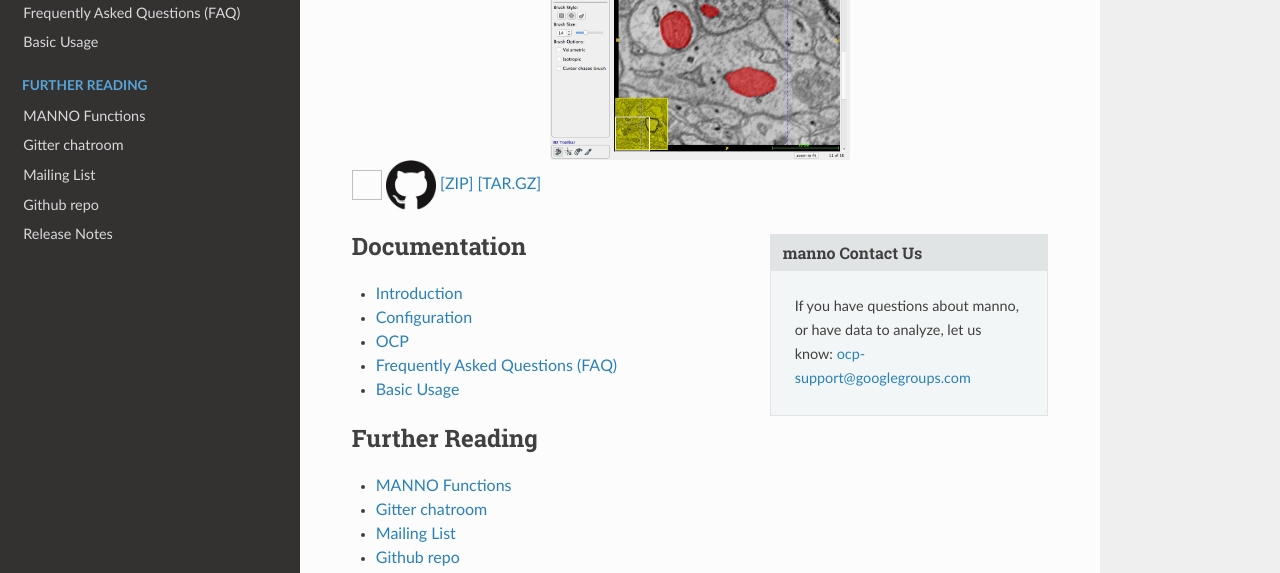
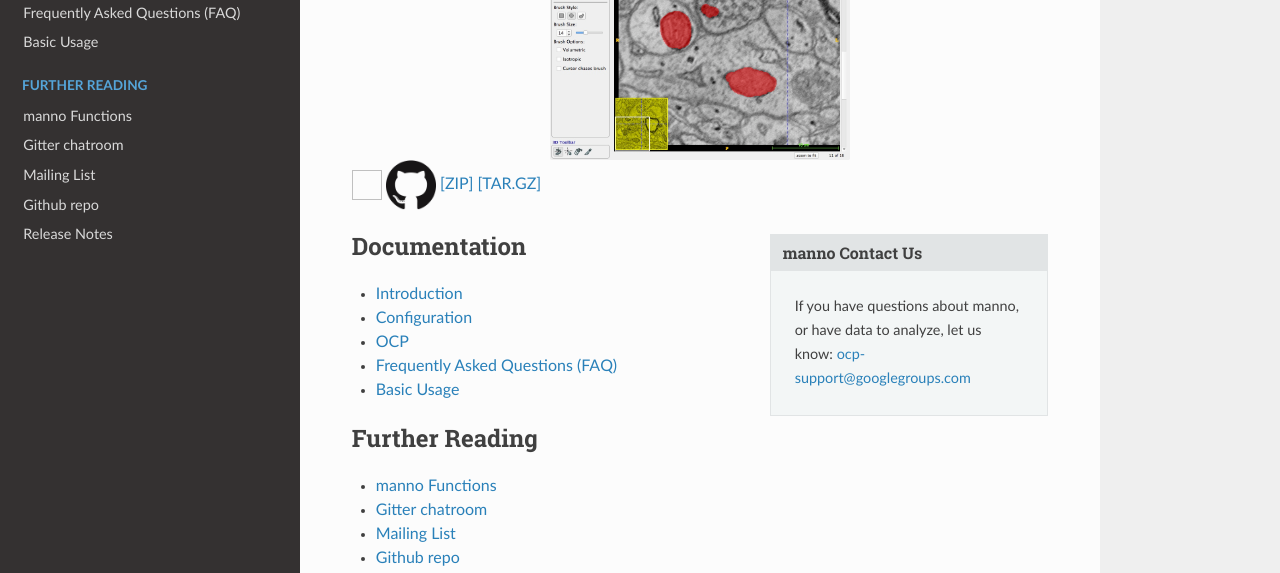
Before and after one commit to neurodata-arxiv/manno, a Sphinx documentation site: the page built from docs/index.rst, in a window 1280 px wide and 1211 px high. Shown: the part 428-1001 px from the top of the window. Built offline with Sphinx 7.4.7 and the Read the Docs theme 2.0.0, drawn with Linux system fonts in a browser that asks for light colours; formulas are drawn with MathJax 3.

Commit message:
doc cleanup

```diff
--- a/docs/api/functions.rst
+++ b/docs/api/functions.rst
@@ -1,4 +1,4 @@
-MANNO Functions
+manno Functions
 **********************
 
 .. automodule:: code
```
